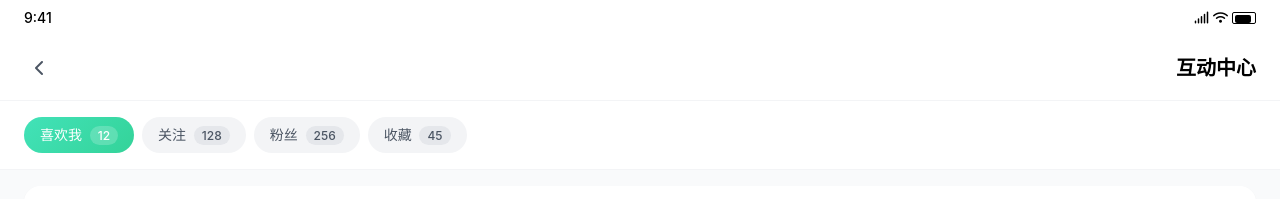
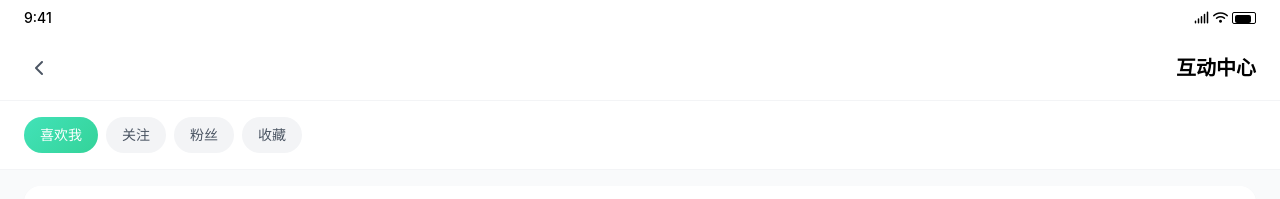
Before and after one commit to wx-friends/friends-ui, a website: page html/liked-me.html in a window 1280 px wide. Shown: the top 199 px of the page. Drawn offline with nearby package versions, Linux system fonts and the light colour scheme.

Commit message:
细节调整

```diff
--- a/html/liked-me.html
+++ b/html/liked-me.html
@@ -95,16 +95,20 @@
     <div class="bg-white px-6 py-4 border-b border-gray-100">
         <div class="flex space-x-2 overflow-x-auto">
             <button class="tab-button active flex-shrink-0 px-4 py-2 rounded-full text-sm font-medium" data-tab="liked-me" onclick="switchTab('liked-me')">
-                喜欢我 <span class="ml-1 bg-white bg-opacity-20 px-2 py-0.5 rounded-full text-xs">12</span>
+                喜欢我
+<!--                <span class="ml-1 bg-white bg-opacity-20 px-2 py-0.5 rounded-full text-xs"></span>-->
             </button>
             <button class="tab-button flex-shrink-0 px-4 py-2 rounded-full text-sm font-medium bg-gray-100 text-gray-600" data-tab="following" onclick="switchTab('following')">
-                关注 <span class="ml-1 bg-gray-200 px-2 py-0.5 rounded-full text-xs">128</span>
+                关注
+<!--                <span class="ml-1 bg-gray-200 px-2 py-0.5 rounded-full text-xs"></span>-->
             </button>
             <button class="tab-button flex-shrink-0 px-4 py-2 rounded-full text-sm font-medium bg-gray-100 text-gray-600" data-tab="followers" onclick="switchTab('followers')">
-                粉丝 <span class="ml-1 bg-gray-200 px-2 py-0.5 rounded-full text-xs">256</span>
+                粉丝
+<!--                <span class="ml-1 bg-gray-200 px-2 py-0.5 rounded-full text-xs"></span>-->
             </button>
             <button class="tab-button flex-shrink-0 px-4 py-2 rounded-full text-sm font-medium bg-gray-100 text-gray-600" data-tab="favorites" onclick="switchTab('favorites')">
-                收藏 <span class="ml-1 bg-gray-200 px-2 py-0.5 rounded-full text-xs">45</span>
+                收藏
+<!--                <span class="ml-1 bg-gray-200 px-2 py-0.5 rounded-full text-xs"></span>-->
             </button>
         </div>
     </div>
```
Also changed, not shown: docs/0.对话记录.md (+1 -0 lines), html/buddy-matching.html (+1 -1 lines), html/home.html (+3 -3 lines), html/moment-detail.html (+1 -1 lines).
